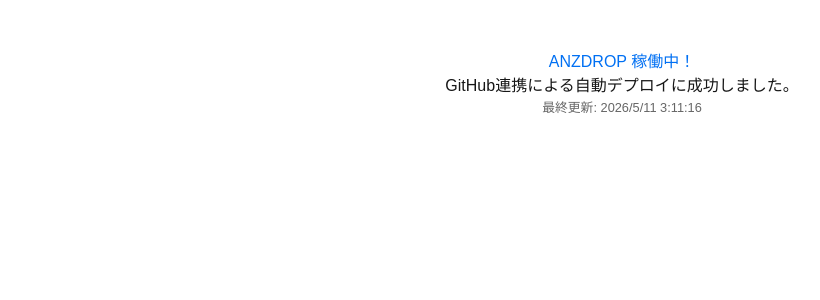
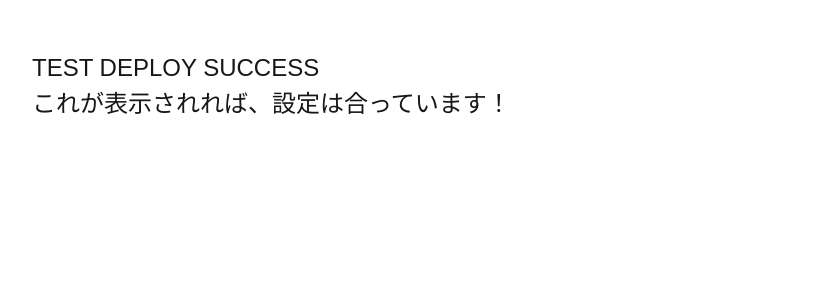
Before and after one commit to namiyama-814/anzdrop, a Next.js app in the folder apps/web/: page / in a window 1280 px wide. Shown: the top 300 px of the page, without its empty margins (18-838 px from the left). Built offline with nearby package versions, Linux system fonts and the light colour scheme.

Commit message:
トップページを変更

```diff
--- a/apps/web/app/page.tsx
+++ b/apps/web/app/page.tsx
@@ -2,12 +2,9 @@
 
 export default function Home() {
   return (
-    <main style={{ padding: '50px', textAlign: 'center', fontFamily: 'sans-serif' }}>
-      <h1 style={{ color: '#0070f3' }}>ANZDROP 稼働中！</h1>
-      <p>GitHub連携による自動デプロイに成功しました。</p>
-      <p style={{ fontSize: '0.8rem', color: '#666' }}>
-        最終更新: {new Date().toLocaleString('ja-JP')}
-      </p>
-    </main>
+    <div style={{ padding: "50px", fontSize: "24px" }}>
+      <h1>TEST DEPLOY SUCCESS</h1>
+      <p>これが表示されれば、設定は合っています！</p>
+    </div>
   );
 }
```
